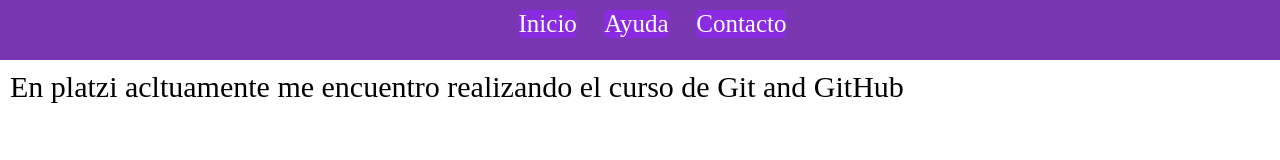
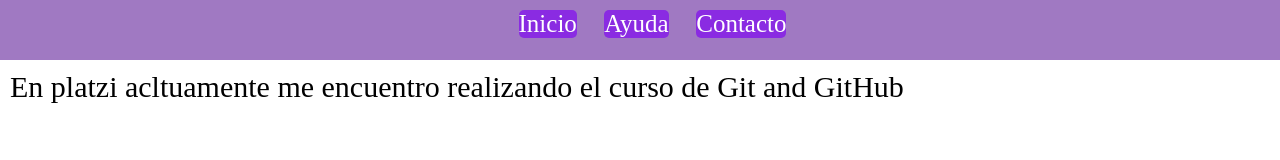
Before and after one commit to Cabariqued27/-Blog-, a plain HTML site: page index.html in a window 1280 px wide. Drawn offline with Linux system fonts and the light colour scheme.

Commit message:
cambio en el header

```diff
--- a/Css/Style.css
+++ b/Css/Style.css
@@ -9,7 +9,7 @@ html {
 }
 
 .list {
-    background-color: rgb(120, 55, 177);
+    background-color: rgb(160, 121, 194);
     height: 6.0rem;
     padding: 1rem;
     text-align: center;
```
